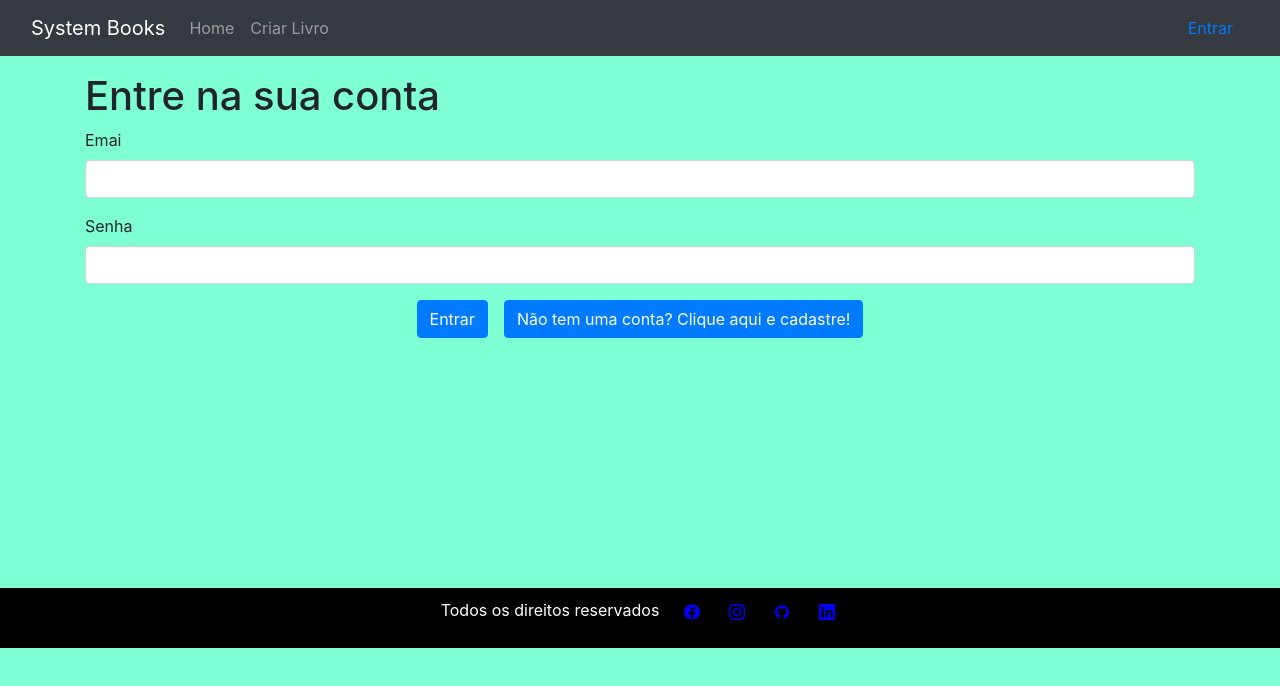
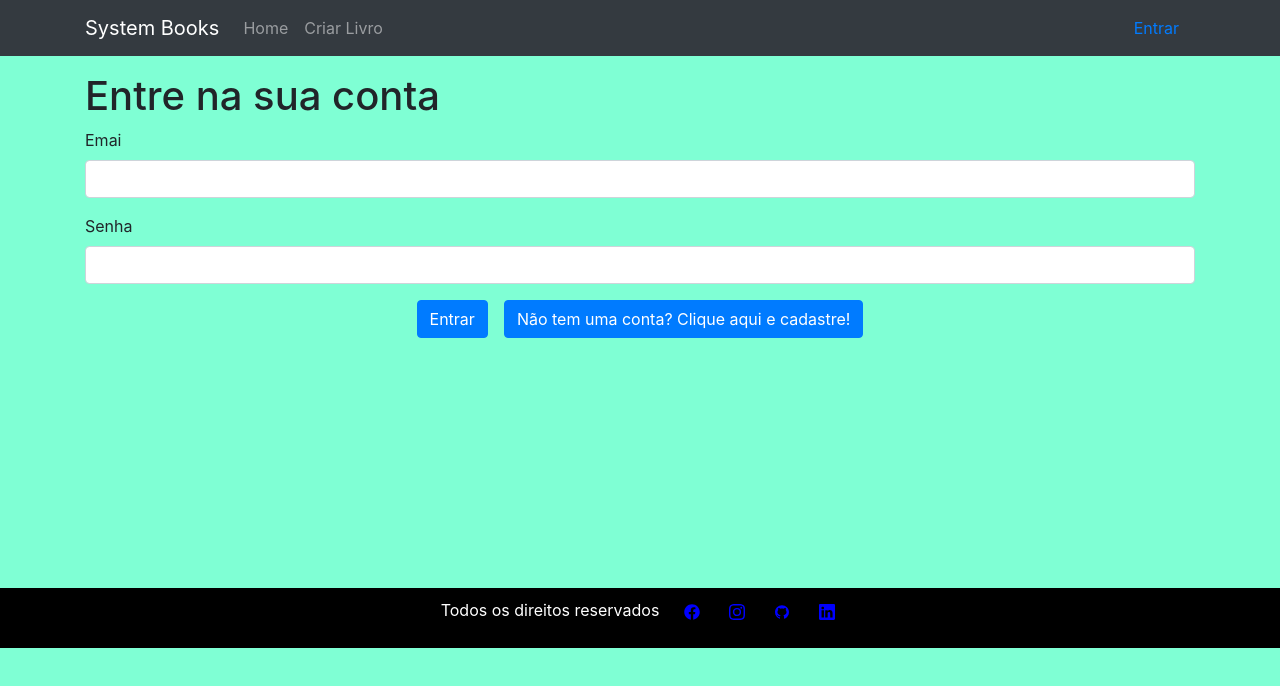
Before and after one commit to ironhack-sao-wdft/react-ironplate, a React (Create React App) app: page /login in a window 1280 px wide. Shown: the top 686 px of the page. Built offline with nearby package versions, Linux system fonts and the light colour scheme.

Commit message:
adicionando icones no readme

```diff
--- a/public/index.html
+++ b/public/index.html
@@ -27,8 +27,13 @@
     <title>Cadastro Livro</title>
   </head>
   <body>
-    <noscript>You need to enable JavaScript to run this app.</noscript>
-    <div id="root"></div>
+
+    <noscript>You need to  JavaSenablecript to run this app.</noscript>
+
+    <div id="root">
+
+
+    </div>
     <!--
       This HTML file is a template.
       If you open it directly in the browser, you will see an empty page.
--- a/src/components/Navbar.js
+++ b/src/components/Navbar.js
@@ -8,23 +8,27 @@ function Navbar() {
 
   return (
     <nav className="navbar navbar-expand-lg navbar-dark bg-dark">
-      <div className="container-fluid d-flex justify-content-between align-items-center text-warning">
+
+      <div className="container  d-flex justify-content-between align-items-center text-light">
         <NavLink className="navbar-brand" to="/">
           System Books
         </NavLink>
+
+
         <button
           className="navbar-toggler"
           type="button"
           data-bs-toggle="collapse"
-          data-bs-target="#navbarNav"
+          data-target="#menuPrincipal"
           aria-controls="navbarNav"
           aria-expanded="false"
           aria-label="Toggle navigation"
         >
           <span className="navbar-toggler-icon"></span>
+        </button>
 
-        </button>
-        <div className="collapse navbar-collapse" id="navbarNav">
+
+        <div className="collapse navbar-collapse" id="#menuPrincipal">
           <ul className="navbar-nav">
             <li className="nav-item">
               <NavLink
@@ -46,6 +50,7 @@ function Navbar() {
                 Criar Livro
               </NavLink>
             </li>
+
           </ul>
         </div>
         <div>
--- a/src/pages/Livros/CardLivro.js
+++ b/src/pages/Livros/CardLivro.js
@@ -11,7 +11,7 @@ import index from "../../assets/styles/index.css"
 function CardLivro(props) {
   const [showModal, setShowModal] = useState(false);
 
-  const { id } = useParams();
+  const {id } = useParams();
   const navigate = useNavigate();
 
   return (
@@ -36,7 +36,7 @@ function CardLivro(props) {
 
         </div>
         <div className="container-fluid d-flex justify-content-between">
-          <div className="btn btn-primary detalhe">
+          <div className="btn btn-primary">
             <Link className="link-detalhe" to={`/livro/detalhe/${props._id}`}>
 
               Detalhe
--- a/src/pages/Livros/EditLivro.js
+++ b/src/pages/Livros/EditLivro.js
@@ -55,7 +55,7 @@ async function handleFileUpload(file) {
 
     uploadData.append("picture", file);
 
-    const response = await api.get("/upload", uploadData);
+    const response = await api.post("/upload", uploadData);
 
     console.log(response);
 
```
